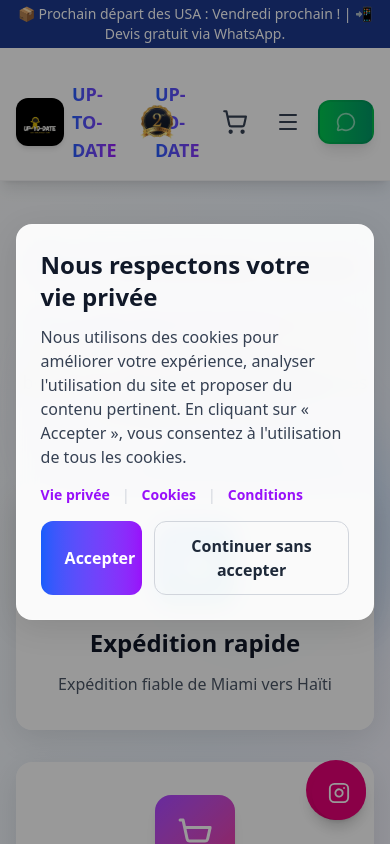
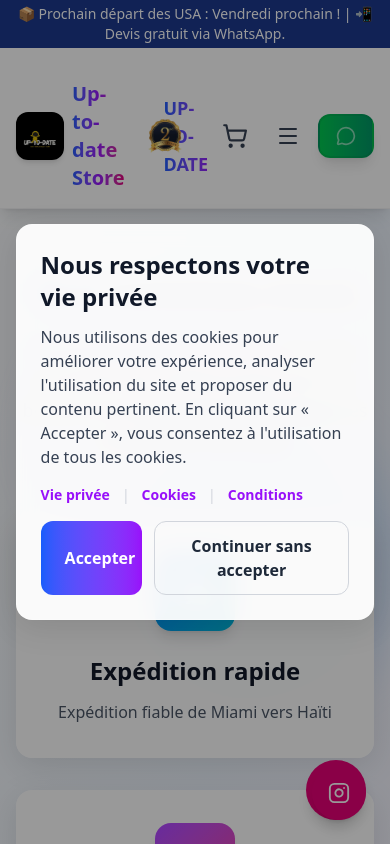
Before and after one commit to Fiedly71/up-to-date-store, a Next.js app: page / in a window 390 px wide. Shown: the top 844 px of the page. Built offline with nearby package versions, Linux system fonts and the light colour scheme.

Commit message:
modification de image dans navbar

```diff
--- a/app/components/Navbar.tsx
+++ b/app/components/Navbar.tsx
@@ -23,14 +23,10 @@
               height={48}
               className="rounded-xl object-contain shadow-md group-hover:shadow-xl transition-all duration-300 group-hover:scale-110"
             />
-            <div>
-              <h1 className="hidden sm:block text-xl sm:text-2xl font-extrabold bg-gradient-to-r from-blue-600 via-purple-600 to-pink-600 bg-clip-text text-transparent">
+            <div className="flex items-center gap-2">
+              <h1 className="text-xl sm:text-2xl font-extrabold bg-gradient-to-r from-blue-600 via-purple-600 to-pink-600 bg-clip-text text-transparent">
                 Up-to-date Store
               </h1>
-              <h1 className="sm:hidden text-lg font-extrabold bg-gradient-to-r from-blue-600 to-purple-600 bg-clip-text text-transparent">
-                UP-TO-DATE
-              </h1>
-            </div>
               <Image
                 src="/2nd.png"
                 alt="2nd Anniversary Celebration"
@@ -38,6 +34,7 @@
                 height={64}
                 className="object-contain"
               />
+            </div>
             <div className="absolute inset-0 rounded-xl bg-gradient-to-br from-blue-500/20 to-purple-500/20 opacity-0 group-hover:opacity-100 transition-opacity duration-300"></div>
           </div>
           <div>
```
Lines whose indentation alone changed are shown as unchanged.
